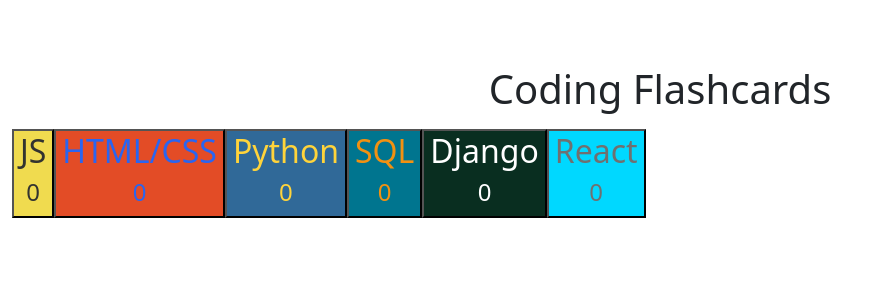
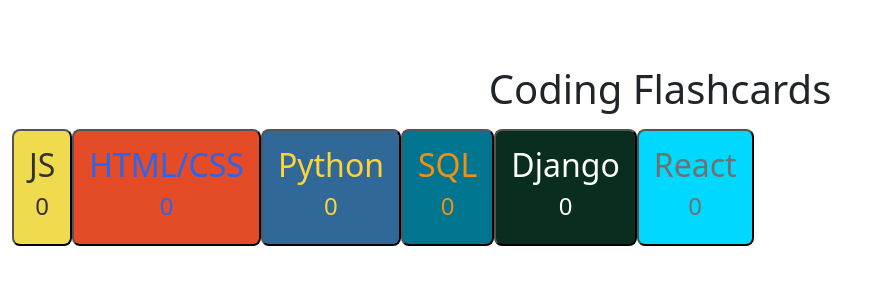
Before and after one commit to connor-hood/flashcard_fe, a React (Create React App) app: page / in a window 1280 px wide. Shown: the top 300 px of the page, without its empty margins (0-881 px from the left). Built offline with nearby package versions, Linux system fonts and the light colour scheme.

Commit message:
added more styling to buttons

```diff
--- a/src/components/app.css
+++ b/src/components/app.css
@@ -18,29 +18,41 @@
 .jsbutton {
     background-color: #F0DB4F;
     color: #323330;
+    padding: 15px;
+    border-radius: 8px;
 }
 
 .htcsbutton {
     background-color: #E34C26;
     color: #2965F1;
+    padding: 15px;
+    border-radius: 8px;
 }
 
 .pybutton {
     background-color: #306998;
     color: #FFD43B;
+    padding: 15px;
+    border-radius: 8px;
 }
 
 .sqlbutton {
     background-color: #00758F;
     color: #F29111;
+    padding: 15px;
+    border-radius: 8px;
 }
 
 .djangobutton {
     background-color: #092E20;
     color: #FFFFFF;
+    padding: 15px;
+    border-radius: 8px;
 }
 
 .reactbutton {
     background-color: #00D8FF;
     color: #707070;
+    padding: 15px;
+    border-radius: 8px;
 }
```
